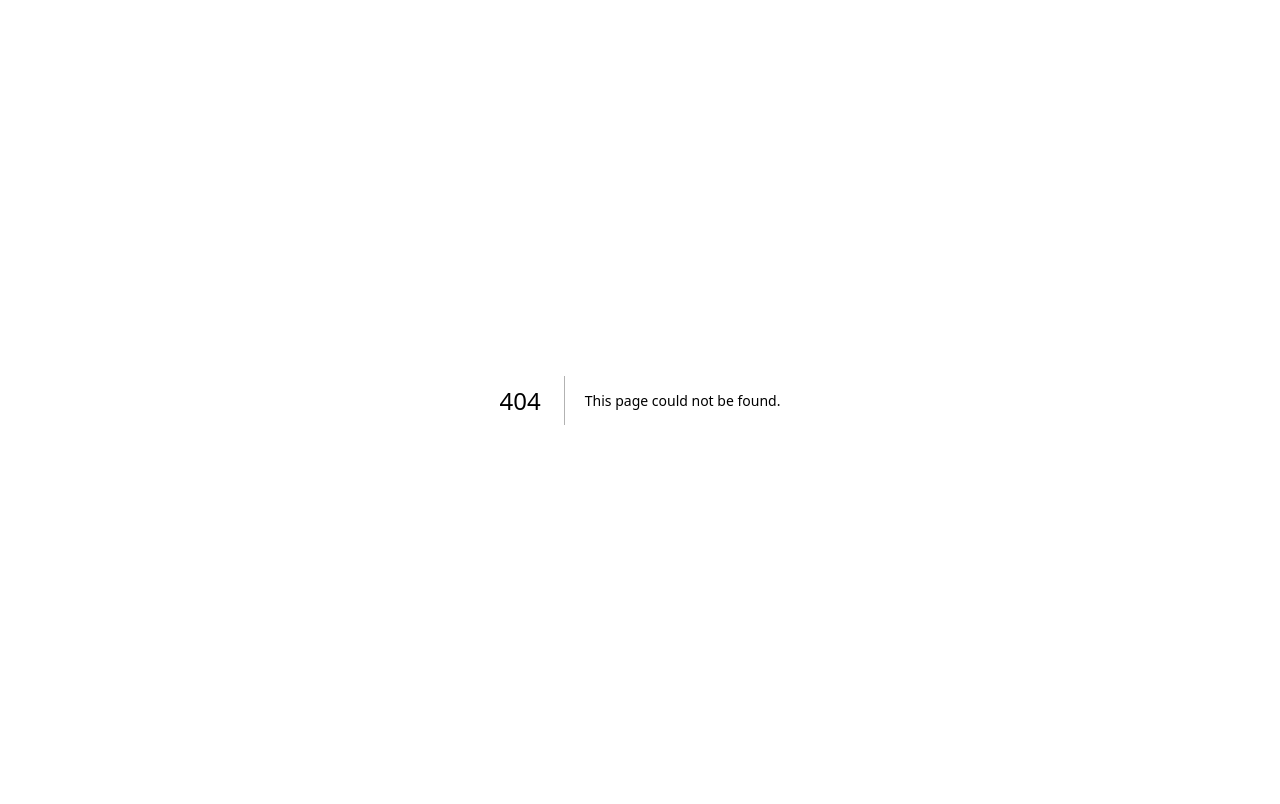
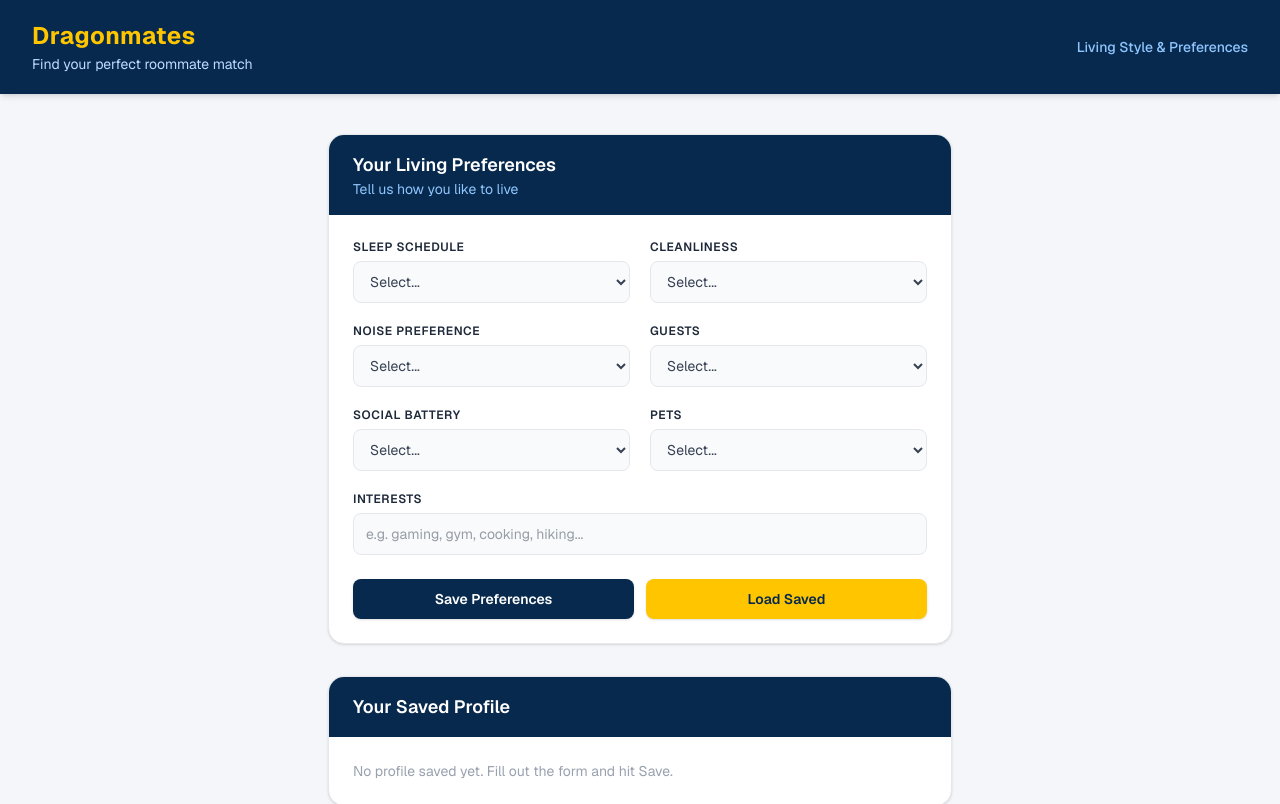
Before and after one commit to haripatel788/dragonmates, a Next.js app: page /preferences in a window 1280 px wide. Before the commit this address had no page. Shown: the top 804 px of the page. Built offline with nearby package versions, Linux system fonts and the light colour scheme.

Commit message:
error fixes in preferences full new file creation for live preview

```diff
--- /dev/null
+++ b/app/preferences/page.tsx
@@ -0,0 +1,239 @@
+"use client";
+
+import { useState } from "react";
+
+const defaultPrefs = {
+  sleepSchedule: "",
+  cleanliness: "",
+  noise: "",
+  guests: "",
+  socialBattery: "",
+  pets: "",
+  interests: "",
+};
+
+export default function PreferencesPage() {
+  const [prefs, setPrefs] = useState({ ...defaultPrefs });
+  const [savedProfile, setSavedProfile] = useState<null | typeof defaultPrefs>(null);
+  const [matchScore, setMatchScore] = useState<number | null>(null);
+  const [saveMsg, setSaveMsg] = useState("");
+
+  function handleChange(e: React.ChangeEvent<HTMLSelectElement | HTMLInputElement>) {
+    setPrefs({ ...prefs, [e.target.name]: e.target.value });
+  }
+
+  function savePreferences() {
+    localStorage.setItem("roommatePrefs", JSON.stringify(prefs));
+    setSaveMsg("Preferences saved!");
+    setSavedProfile(null);
+    setMatchScore(null);
+  }
+
+  function loadPreferences() {
+    const saved = localStorage.getItem("roommatePrefs");
+    if (!saved) {
+      setSaveMsg("No saved preferences found.");
+      return;
+    }
+    const parsed = JSON.parse(saved);
+    setPrefs(parsed);
+    setSavedProfile(parsed);
+    setMatchScore(Math.floor(Math.random() * 40) + 60);
+    setSaveMsg("");
+  }
+
+  const fields = [
+    {
+      label: "Sleep Schedule",
+      name: "sleepSchedule",
+      options: [
+        { value: "", label: "Select..." },
+        { value: "early", label: "Early Sleeper" },
+        { value: "middle", label: "Normal" },
+        { value: "late", label: "Night Owl" },
+      ],
+    },
+    {
+      label: "Cleanliness",
+      name: "cleanliness",
+      options: [
+        { value: "", label: "Select..." },
+        { value: "low", label: "Relaxed" },
+        { value: "medium", label: "Moderate" },
+        { value: "high", label: "Very Clean" },
+      ],
+    },
+    {
+      label: "Noise Preference",
+      name: "noise",
+      options: [
+        { value: "", label: "Select..." },
+        { value: "quiet", label: "Quiet" },
+        { value: "moderate", label: "Moderate" },
+        { value: "loud", label: "Loud / Social" },
+      ],
+    },
+    {
+      label: "Guests",
+      name: "guests",
+      options: [
+        { value: "", label: "Select..." },
+        { value: "rare", label: "Rarely" },
+        { value: "sometimes", label: "Sometimes" },
+        { value: "often", label: "Often" },
+      ],
+    },
+    {
+      label: "Social Battery",
+      name: "socialBattery",
+      options: [
+        { value: "", label: "Select..." },
+        { value: "introverted", label: "Introverted" },
+        { value: "ambivert", label: "Ambivert" },
+        { value: "extroverted", label: "Extroverted" },
+      ],
+    },
+    {
+      label: "Pets",
+      name: "pets",
+      options: [
+        { value: "", label: "Select..." },
+        { value: "no", label: "No Pets" },
+        { value: "maybe", label: "Maybe" },
+        { value: "yes", label: "I Have / Want Pets" },
+      ],
+    },
+  ];
+
+  return (
+    <div className="min-h-screen bg-[#f5f6fa] font-sans">
+
+      {/* Header */}
+      <div className="bg-[#07294d] px-8 py-5 flex items-center justify-between shadow-md">
+        <div>
+          <h1 className="text-2xl font-bold text-[#ffc600] tracking-wide">Dragonmates</h1>
+          <p className="text-blue-200 text-sm mt-0.5">Find your perfect roommate match</p>
+        </div>
+        <span className="text-blue-300 text-sm font-medium">Living Style & Preferences</span>
+      </div>
+
+      <div className="max-w-2xl mx-auto px-6 py-10 space-y-8">
+
+        {/* Form Card */}
+        <div className="bg-white rounded-2xl shadow-sm border border-gray-200 overflow-hidden">
+          <div className="bg-[#07294d] px-6 py-4">
+            <h2 className="text-white font-semibold text-lg">Your Living Preferences</h2>
+            <p className="text-blue-300 text-sm">Tell us how you like to live</p>
+          </div>
+
+          <div className="p-6 grid grid-cols-1 sm:grid-cols-2 gap-5">
+            {fields.map(({ label, name, options }) => (
+              <div key={name}>
+                <label className="block text-xs font-semibold text-gray-800 uppercase tracking-wider mb-1.5">
+                  {label}
+                </label>
+                <select
+                  name={name}
+                  value={prefs[name as keyof typeof prefs]}
+                  onChange={handleChange}
+                  className="w-full border border-gray-200 rounded-lg px-3 py-2.5 text-sm text-gray-700 bg-gray-50 focus:outline-none focus:ring-2 focus:ring-[#ffc600] focus:border-transparent transition"
+                >
+                  {options.map((o) => (
+                    <option key={o.value} value={o.value}>{o.label}</option>
+                  ))}
+                </select>
+              </div>
+            ))}
+
+            <div className="sm:col-span-2">
+              <label className="block text-xs font-semibold text-gray-800 uppercase tracking-wider mb-1.5">
+                Interests
+              </label>
+              <input
+                type="text"
+                name="interests"
+                value={prefs.interests}
+                onChange={handleChange}
+                placeholder="e.g. gaming, gym, cooking, hiking..."
+                className="w-full border border-gray-200 rounded-lg px-3 py-2.5 text-sm text-gray-700 bg-gray-50 focus:outline-none focus:ring-2 focus:ring-[#ffc600] focus:border-transparent transition"
+              />
+            </div>
+          </div>
+
+          <div className="px-6 pb-6 flex gap-3">
+            <button
+              onClick={savePreferences}
+              className="flex-1 bg-[#07294d] hover:bg-[#0a3a6e] text-white text-sm font-semibold py-2.5 rounded-lg transition shadow-sm"
+            >
+              Save Preferences
+            </button>
+            <button
+              onClick={loadPreferences}
+              className="flex-1 bg-[#ffc600] hover:bg-[#e6b200] text-[#07294d] text-sm font-semibold py-2.5 rounded-lg transition shadow-sm"
+            >
+              Load Saved
+            </button>
+          </div>
+
+          {saveMsg && (
+            <div className="mx-6 mb-6 px-4 py-2.5 bg-green-50 border border-green-200 rounded-lg text-green-700 text-sm font-medium">
+              {saveMsg}
+            </div>
+          )}
+        </div>
+
+        {/* Saved Profile Card */}
+        <div className="bg-white rounded-2xl shadow-sm border border-gray-200 overflow-hidden">
+          <div className="bg-[#07294d] px-6 py-4">
+            <h2 className="text-white font-semibold text-lg">Your Saved Profile</h2>
+          </div>
+          <div className="p-6">
+            {savedProfile ? (
+              <div className="grid grid-cols-2 sm:grid-cols-3 gap-4">
+                {[
+                  { label: "Sleep", value: savedProfile.sleepSchedule },
+                  { label: "Cleanliness", value: savedProfile.cleanliness },
+                  { label: "Noise", value: savedProfile.noise },
+                  { label: "Guests", value: savedProfile.guests },
+                  { label: "Social Battery", value: savedProfile.socialBattery },
+                  { label: "Pets", value: savedProfile.pets },
+                  { label: "Interests", value: savedProfile.interests },
+                ].map(({ label, value }) => (
+                  <div key={label} className="bg-gray-50 rounded-lg p-3 border border-gray-100">
+                    <p className="text-xs font-semibold text-gray-800 uppercase tracking-wider mb-1">{label}</p>
+                    <p className="text-sm text-gray-700 capitalize">{value || "—"}</p>
+                  </div>
+                ))}
+              </div>
+            ) : (
+              <p className="text-gray-400 text-sm">No profile saved yet. Fill out the form and hit Save.</p>
+            )}
+          </div>
+        </div>
+
+        {/* Match Score Card */}
+        <div className="bg-white rounded-2xl shadow-sm border border-gray-200 overflow-hidden">
+          <div className="bg-[#07294d] px-6 py-4">
+            <h2 className="text-white font-semibold text-lg">Matching Result</h2>
+          </div>
+          <div className="p-6">
+            {matchScore !== null ? (
+              <div className="flex items-center gap-4">
+                <div className="w-16 h-16 rounded-full bg-[#ffc600] flex items-center justify-center shadow">
+                  <span className="text-[#07294d] font-bold text-lg">{matchScore}%</span>
+                </div>
+                <div>
+                  <p className="text-gray-700 font-semibold">Compatibility Score</p>
+                  <p className="text-gray-400 text-sm">Stub example — real matching coming soon</p>
+                </div>
+              </div>
+            ) : (
+              <p className="text-gray-400 text-sm">Load your saved preferences to see your match score.</p>
+            )}
+          </div>
+        </div>
+
+      </div>
+    </div>
+  );
+}
```
